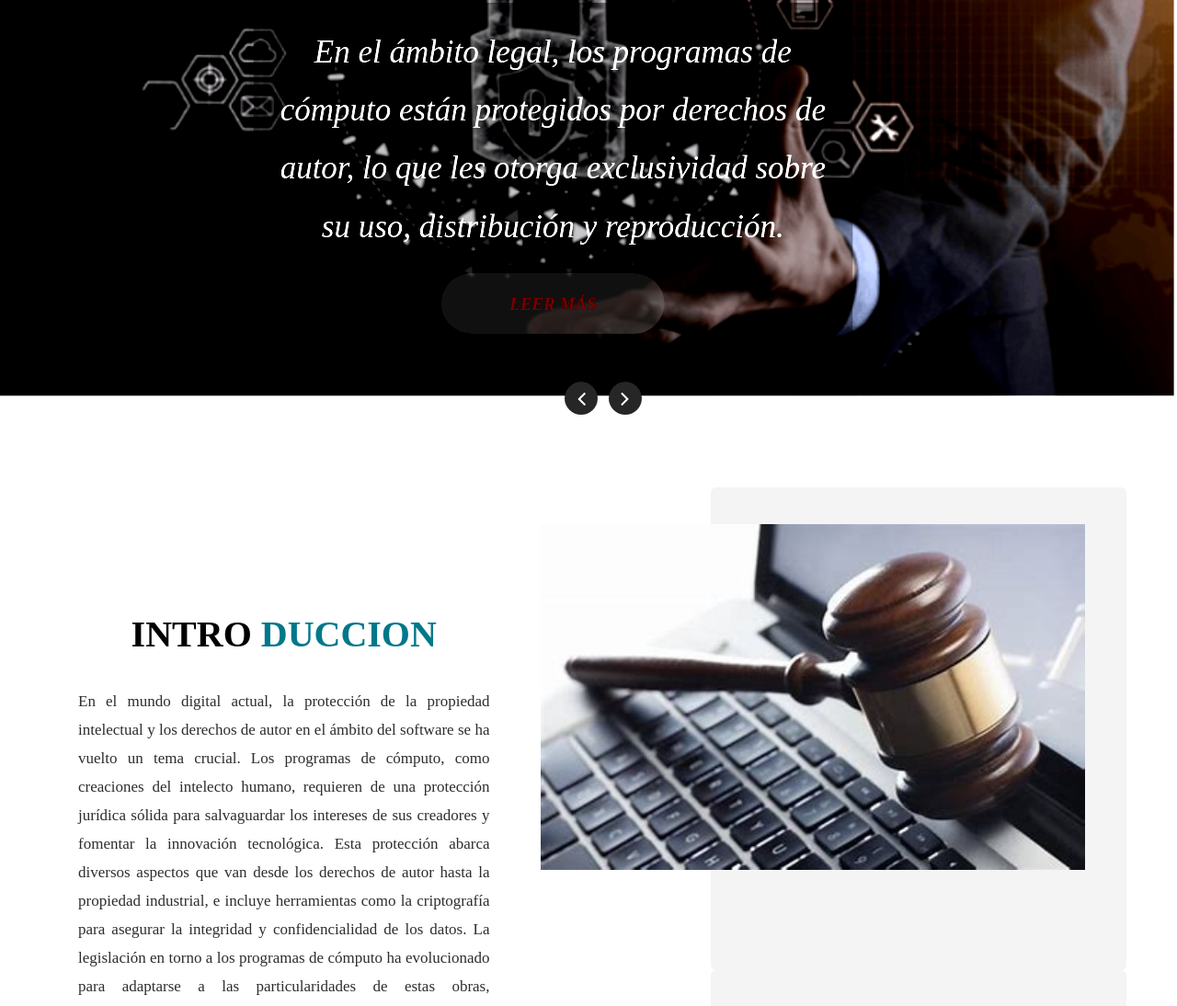
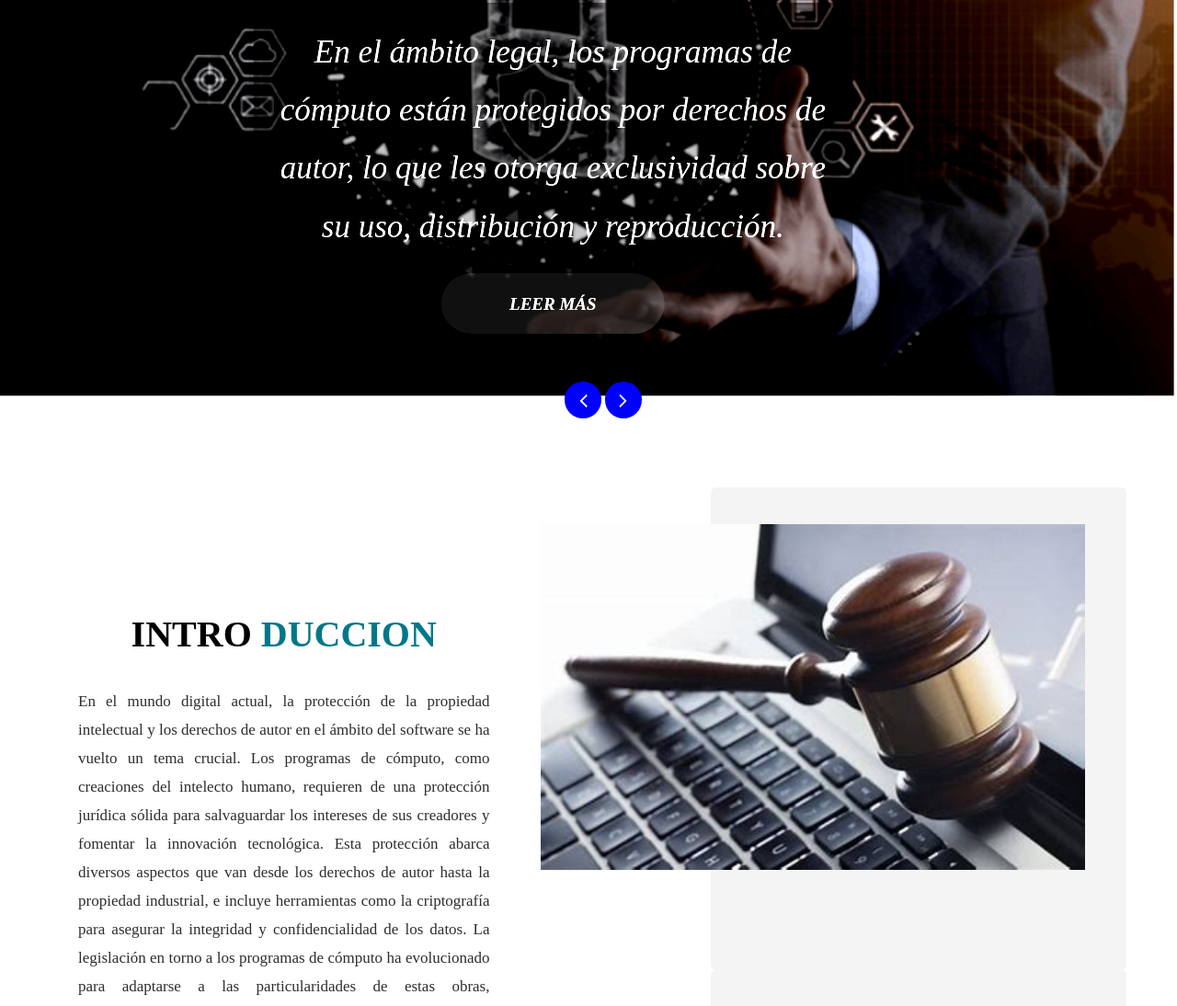
Before and after one commit to JManuelMMg/Taller-de-Legislaci-n-Pagina-HTML, a plain HTML site: page index.html in a window 1280 px wide. Shown: the part 967-2061 px from the top of the page at 92% size. Drawn offline with nearby package versions, Linux system fonts and the light colour scheme; a web font is replaced by a local one.

Commit message:
diseño css
cambio de diseño

```diff
--- a/css/style.css
+++ b/css/style.css
@@ -372,7 +372,7 @@ button {
      height: 66px;
      padding: 17px 0;
      background-color: #74747475;
-     color: #790000;
+     color: #ffffff;
      text-transform: uppercase;
      font-weight: bold;
      border-radius: 70px;
@@ -389,9 +389,9 @@ button {
 
 #myCarousel .carousel-control-prev,
 #myCarousel .carousel-control-next {
-     width: 36px;
-     height: 36px;
-     background: #444444;
+     width: 40px;
+     height: 40px;
+     background: #0008ff;
      opacity: 1;
      font-size: 25px;
      color: #fff;
@@ -403,8 +403,8 @@ button {
 #myCarousel .carousel-control-next:hover,
 #myCarousel .carousel-control-prev:focus,
 #myCarousel .carousel-control-next:focus {
-     background: #a60000;
-     color: #fff;
+     background: #00ff26;
+     color: #ffffff;
      width: 57px;
      height: 57px;
      font-size: 30px;
```
